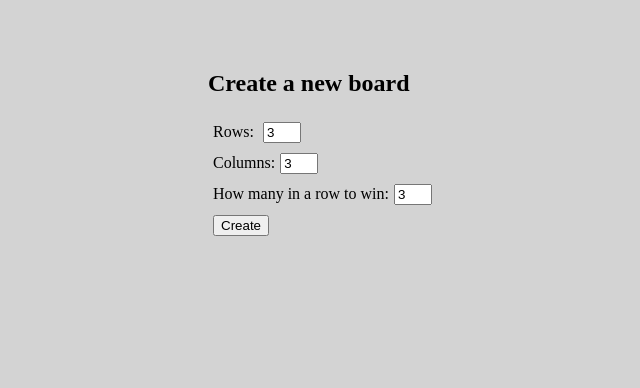
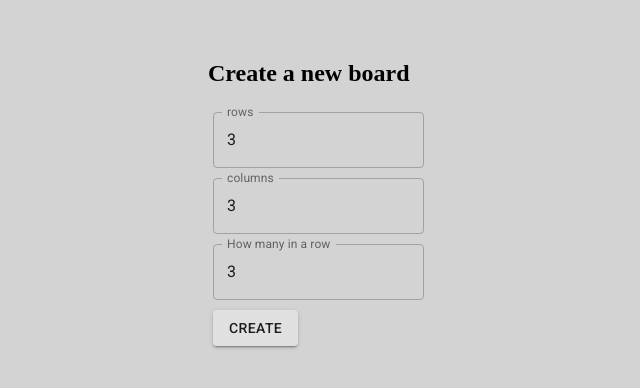
Before and after one commit to codemariner/x-in-a-row, a React app: page / in a window 1280 px wide. Shown: the top 388 px of the page, without its empty margins (116-756 px from the left). Built offline with nearby package versions, Linux system fonts and the light colour scheme.

Commit message:
Add material-ui

```diff
--- a/package.json
+++ b/package.json
@@ -24,6 +24,8 @@
     "@babel/core": "^7.5.5",
     "@babel/preset-env": "^7.5.5",
     "@babel/preset-react": "^7.0.0",
+    "@material-ui/core": "^4.3.3",
+    "@material-ui/icons": "^4.2.1",
     "babel-loader": "^8.0.6",
     "css-loader": "^3.2.0",
     "html-webpack-plugin": "^3.2.0",
--- a/src/components/form.tsx
+++ b/src/components/form.tsx
@@ -2,6 +2,8 @@ import React from 'react'
 import { connect } from 'react-redux'
 import { AppState } from '../store/types'
 import { initializeBoard } from '../store/actions'
+import TextField from '@material-ui/core/TextField'
+import Button from '@material-ui/core/Button'
 
 interface BoardFormProps {
 	rows:number
@@ -16,8 +18,9 @@ const BoardForm = ({
   winningLength,
   initializeBoard
 }:BoardFormProps) => {
-  const onSubmit = (evt:any) => {
-    const inputs:HTMLCollection = evt.target.form.getElementsByTagName('input')
+  const onSubmit = () => {
+	const form = document.getElementById('newBoardForm')
+    const inputs:HTMLCollection = form.getElementsByTagName('input')
     const values:any = {}
     for (let i = 0; i < inputs.length; i++) {
       const input = (inputs[i] as HTMLInputElement)
@@ -30,19 +33,16 @@ const BoardForm = ({
     <div className='board-form'>
       <form id='newBoardForm'>
         <div className='row'>
-			<label>Rows: </label>
-          <input type='number' name='rows' defaultValue={`${rows}`} />
+          <TextField type='number' label='rows' name='rows' defaultValue={`${rows}`} variant='outlined' />
         </div>
         <div className='row'>
-			<label>Columns:</label>
-          <input type='number' name='columns' defaultValue={`${columns}`} />
+          <TextField type='number' label='columns' name='columns' defaultValue={`${columns}`} variant='outlined'/>
         </div>
         <div className='row'>
-			<label>How many in a row to win:</label>
-          <input type='number' name='winningLength' defaultValue={`${winningLength}`} />
+          <TextField type='number' label='How many in a row' name='winningLength' defaultValue={`${winningLength}`} variant='outlined'/>
         </div>
         <div className='row'>
-        	<button type='button' name='submit' value='create' onClick={onSubmit}>Create</button>
+        	<Button type='button' name='submit' value='create' onClick={onSubmit} variant='contained'>Create</Button>
 		</div>
       </form>
     </div>
--- a/src/index.html
+++ b/src/index.html
@@ -3,6 +3,8 @@
 <head>
 	<meta charset="utf-8"/>
 	<title>React Example</title>
+	<link rel="stylesheet" href="https://fonts.googleapis.com/css?family=Roboto:300,400,500,700&display=swap" />
+	<link rel="stylesheet" href="https://fonts.googleapis.com/icon?family=Material+Icons" />
 </head>
 <body>
   <div id="root"></div>
--- a/src/index.scss
+++ b/src/index.scss
@@ -20,9 +20,6 @@ body {
 			margin-right: 5px;
 		}
 	}
-	input {
-		width: 30px;
-	}
 }
 
 .board {
@@ -30,11 +27,11 @@ body {
 	display: flex;
 	flex-wrap: wrap;
     justify-content: space-around;
-    padding-top: 10px;
 	min-width: 300px;
+	background-color: #fff;
 
 	.cell {
-		border: 1px solid black;
+		border: 1px solid #000;
 		flex: 1 0 auto;
 		height:auto;
 		position: relative;
```
Also changed, not shown: 1 other file (tests, documents, lock files or other folders).
